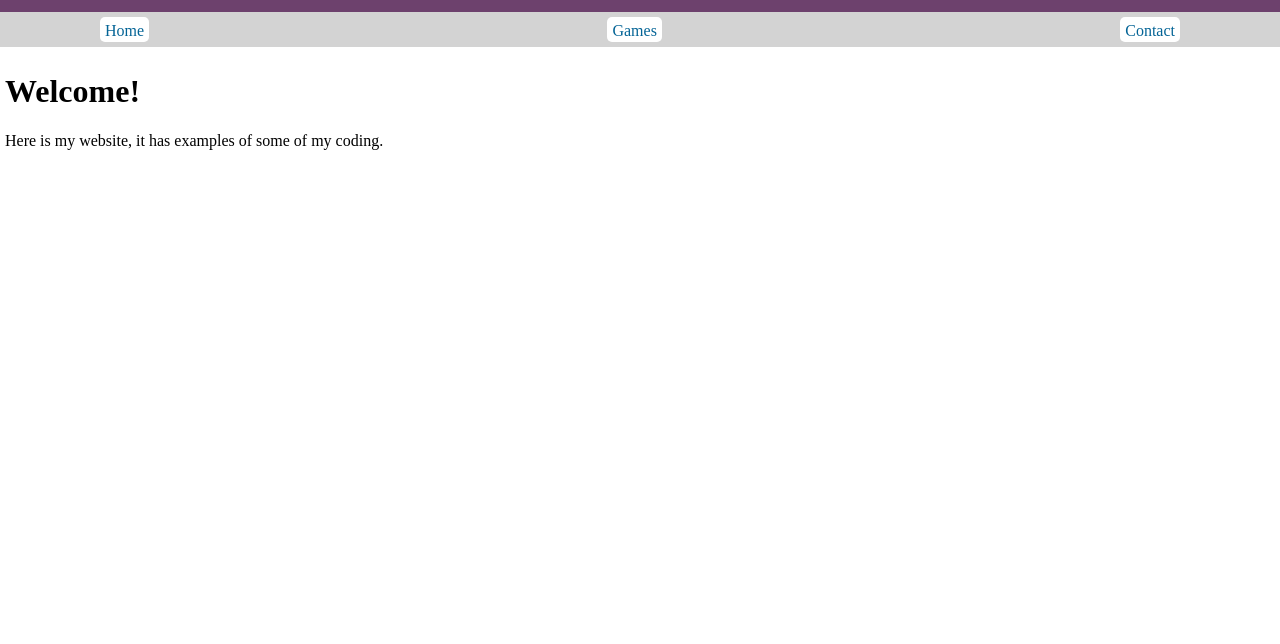
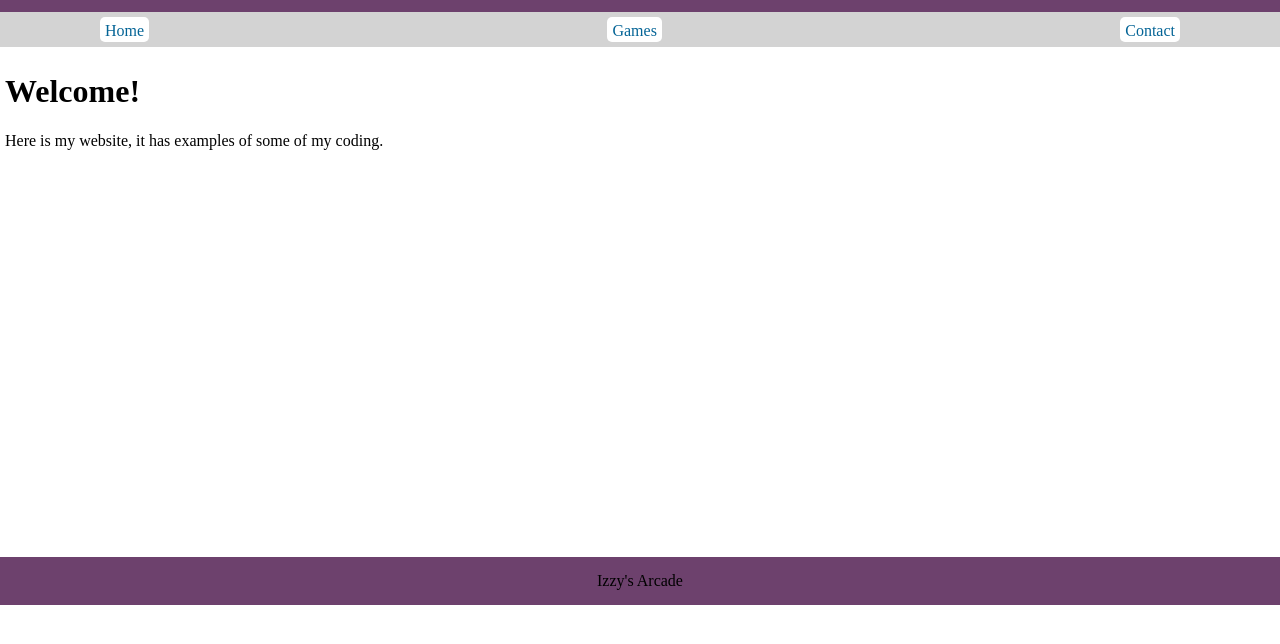
Before and after one commit to The-Goat-OG/my-first-website, a plain HTML site: page index.html in a window 1280 px wide. Shown: the part 118-762 px from the top of the page. Drawn offline with Linux system fonts and the light colour scheme.

Commit message:
hanged px

```diff
--- a/index.css
+++ b/index.css
@@ -36,6 +36,6 @@ header{
 }
 
 .mainbody{
-min-height: 2000px;
+min-height: 500px;
 padding: 5px;
 }
```
